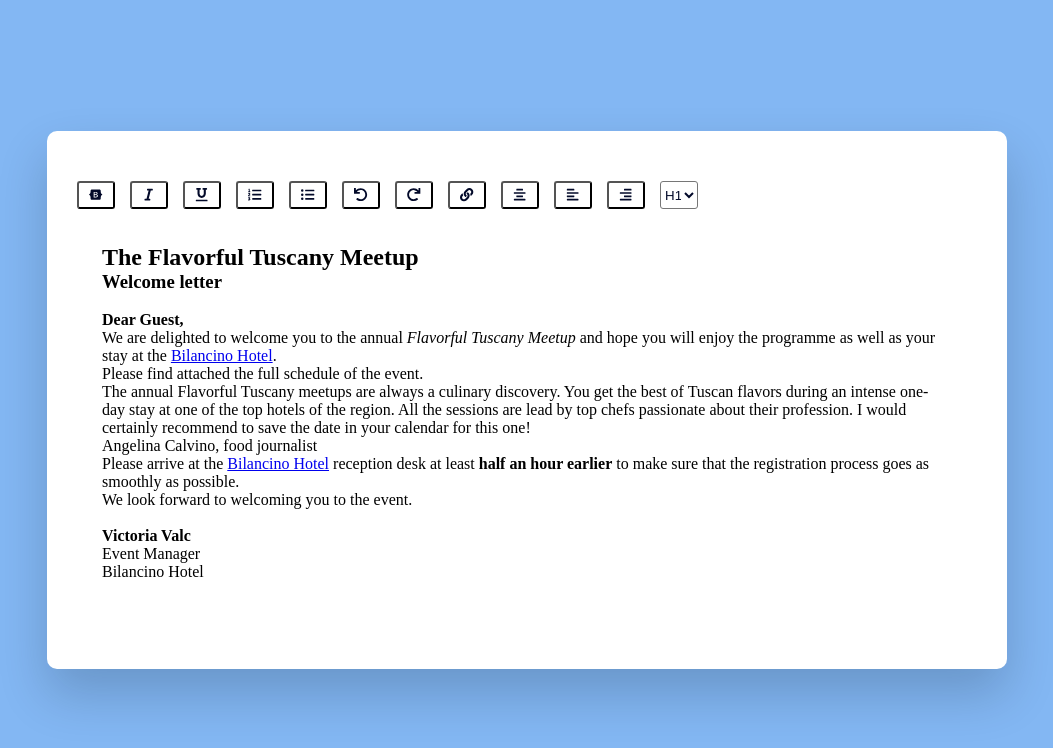
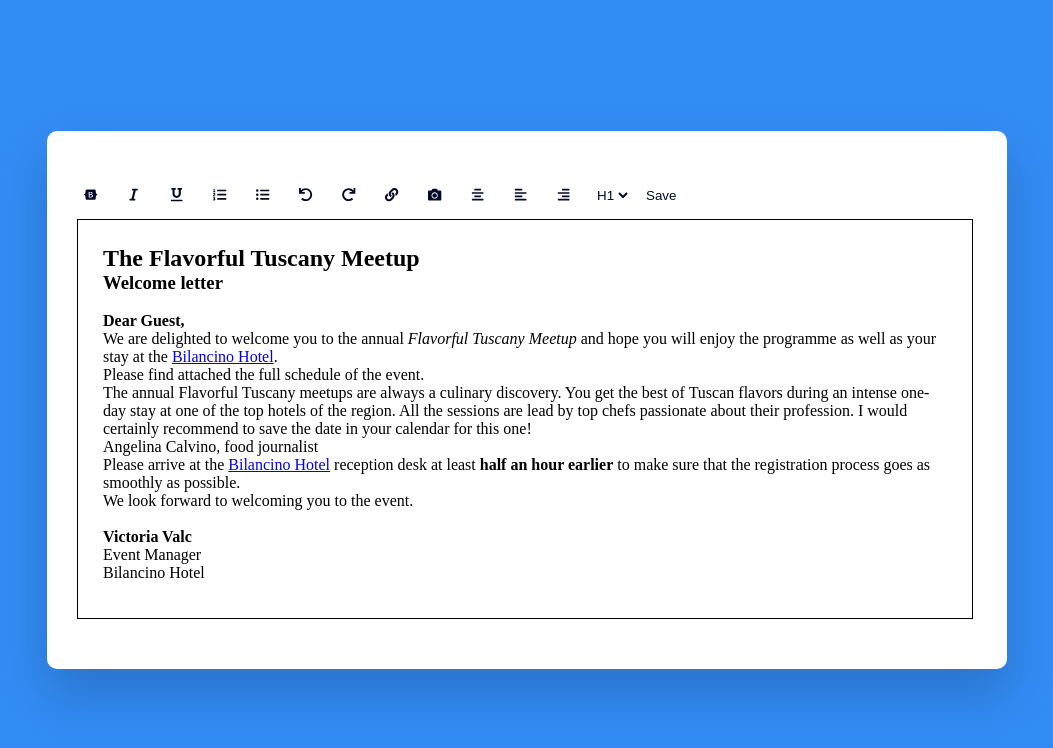
Before and after one commit to yadavdevendra/Text-editor-on-Typescript, a React (Create React App) app: page / in a window 1280 px wide. Shown: the top 748 px of the page, without its empty margins (113-1166 px from the left). Built offline with nearby package versions, Linux system fonts and the light colour scheme.

Commit message:
first commit

```diff
--- a/src/App.css
+++ b/src/App.css
@@ -4,7 +4,7 @@
   box-sizing: border-box;
 }
 body {
-  background-color: #83b7f3;
+  background-color: #338cf4;
 }
 .container {
   background-color: #ffffff;
@@ -25,10 +25,11 @@ body {
 }
 button {
   height: 28px;
-  width: 38px;
+  width: 28px;
   display: grid;
   place-items: center;
   border-radius: 3px;
+  border: none;
   background-color: #ffffff;
   outline: none;
   color: #020929;
@@ -39,13 +40,22 @@ select {
   display: grid;
   place-items: center;
   border-radius: 3px;
+  border: none;
   background-color: #ffffff;
   outline: none;
   color: #020929;
+}
 
+.input-wrapper {
+  display: flex;
+  align-items: center;
+  gap: 8px;
 }
+
+
 .text-input {
   outline: none;
+  border: 1px solid black;
   padding: 25px;
   margin-top: 10px;
   height: 50vh;
--- a/src/components/editor/Editcom.tsx
+++ b/src/components/editor/Editcom.tsx
@@ -15,7 +15,9 @@ export function Editcom({ data }: any): ReactElement {
     let myDivElement = useRef(null);
     function onHeading1Click(e: any) {
         const heading: string = e.target.value
-        document.execCommand('formatBlock', false, `<${heading}>`);
+        if(heading){
+        document.execCommand('formatBlock', true, `<${heading}>`);
+        }
     }
     const handlechange = (event: any) => {
         setfirst(event.relatedTarget)
@@ -23,6 +25,7 @@ export function Editcom({ data }: any): ReactElement {
 
     const handlebold = () => {
         document.execCommand("bold");
+
     };
 
     const handleitalic = () => {
@@ -59,7 +62,7 @@ export function Editcom({ data }: any): ReactElement {
         document.execCommand("justifyRight");
     }
     function handleInsertImage() {
-        document.execCommand("inserImage", false, "<img src={} alt='image'>");
+        document.execCommand("inserImage", true, "<img/>");
     }
     function handleSave() {
 
@@ -82,6 +85,7 @@ export function Editcom({ data }: any): ReactElement {
 
                     {/*  Link */}
                     <button onClick={handlecreateLink}><FaLink /></button>
+                    <button onClick={handleInsertImage}><FaCamera /></button>
 
                     {/*  Alignment */}
                     <button onClick={handlejustifyCenter}><FaAlignCenter /></button>
@@ -95,6 +99,7 @@ export function Editcom({ data }: any): ReactElement {
                         ))}
                     </select>
                       {/*  Save Button only */}
+                    <button className="option-button spacing" onClick={handleSave}>Save</button>
                 </div>
                 <div ref={myDivElement} className="text-input" contentEditable={true} suppressContentEditableWarning={true} onMouseEnter={handlechange}>
                     {parse(data)}
```
